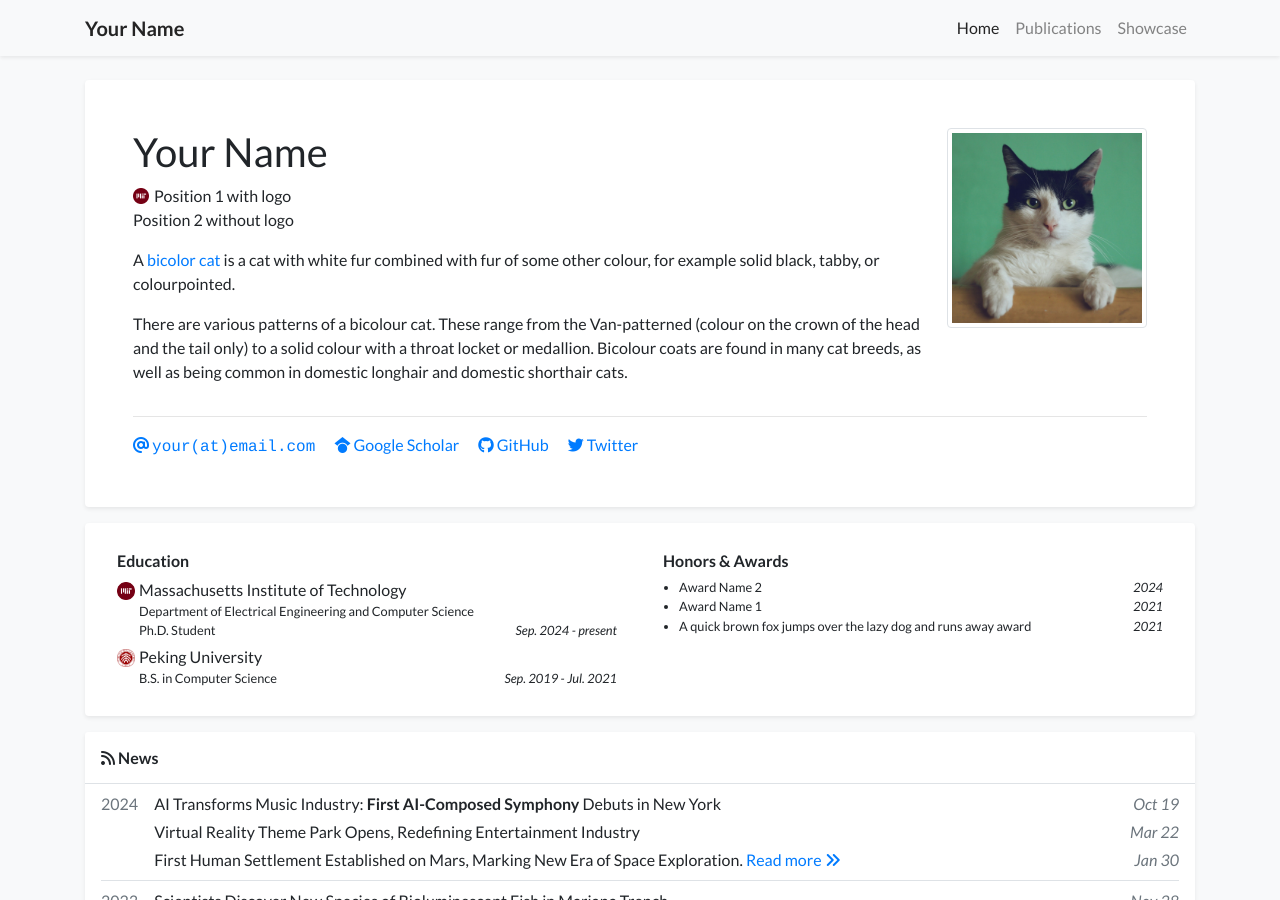
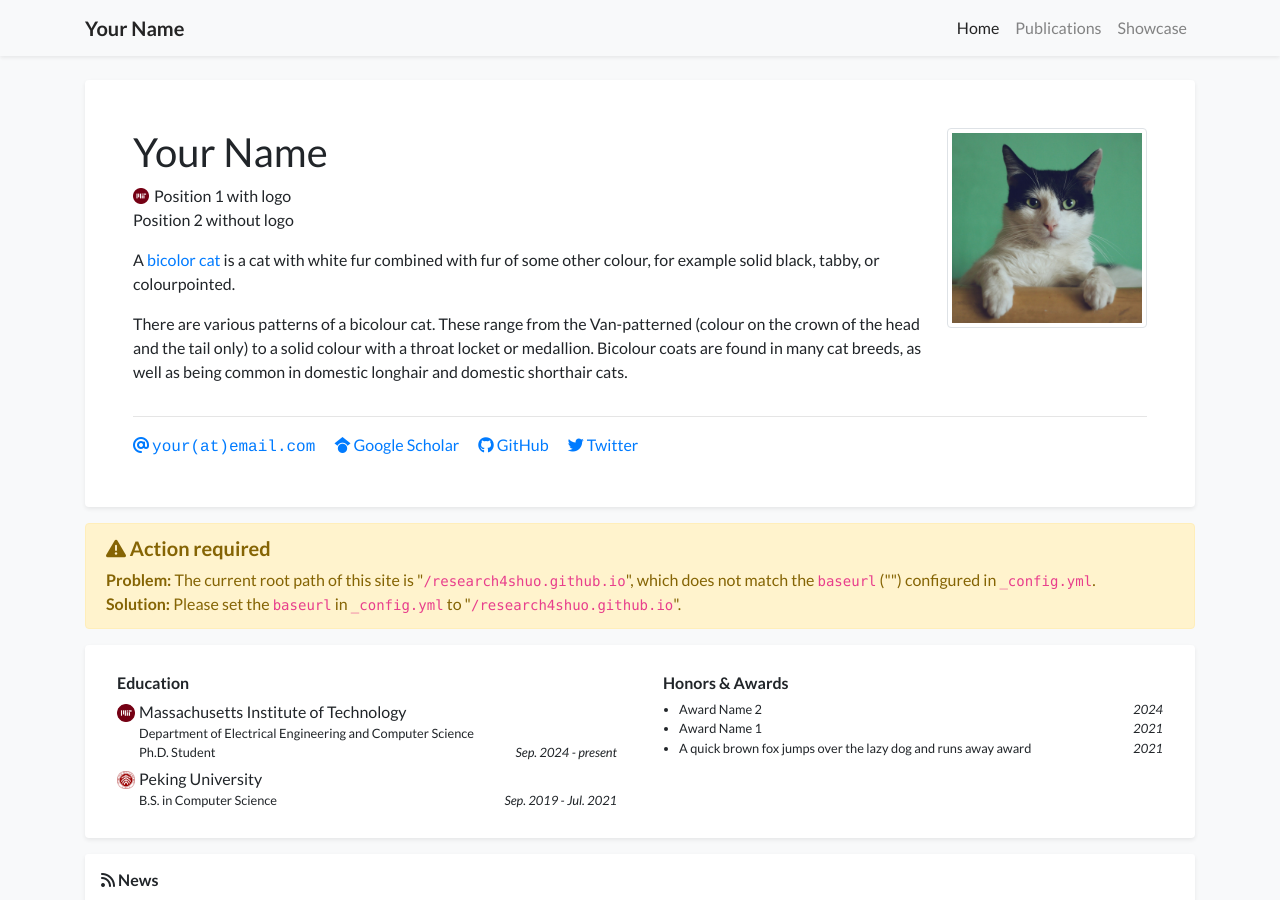
Before and after one commit to research4shuo/research4shuo.github.io, a Jekyll site: the page built from index.html, in a window 1280 px wide and 900 px high. Built offline with Jekyll 4.4.1, drawn with Linux system fonts in a browser that asks for light colours; nearby versions of some CDN libraries; a style sheet for code colours, icons or effects is not loaded; some of the changed lines change nothing that is shown.

Commit message:
Update _config.yml

```diff
--- a/_config.yml
+++ b/_config.yml
@@ -13,7 +13,7 @@
 # you will see them accessed via {{ site.title }}, {{ site.email }}, and so on.
 # You can create any custom variable you would like, and they will be accessible
 # in the templates via {{ site.myvariable }}.
-baseurl: "/research4shuo.github.io" # the subpath of your site, e.g. /blog
+baseurl: "" # the subpath of your site, e.g. /blog
 
 # Build settings
 markdown: kramdown
```
